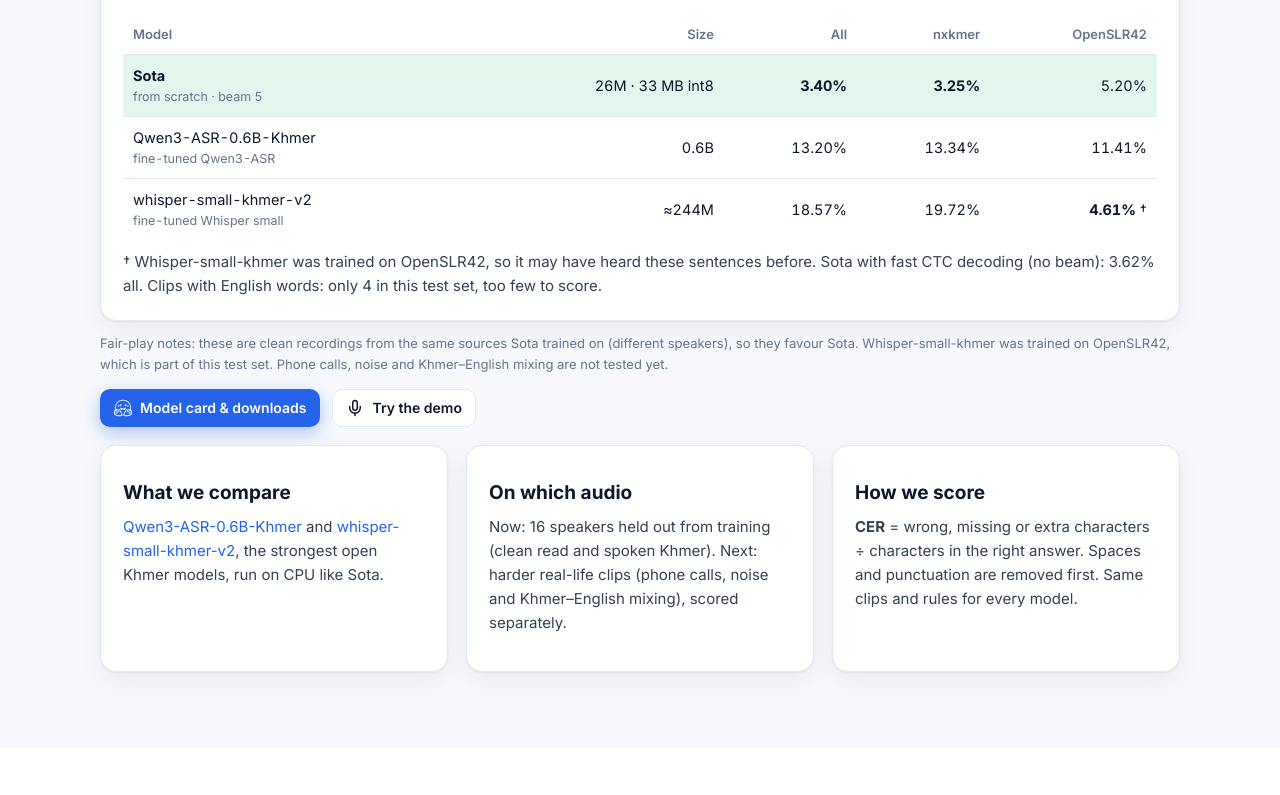
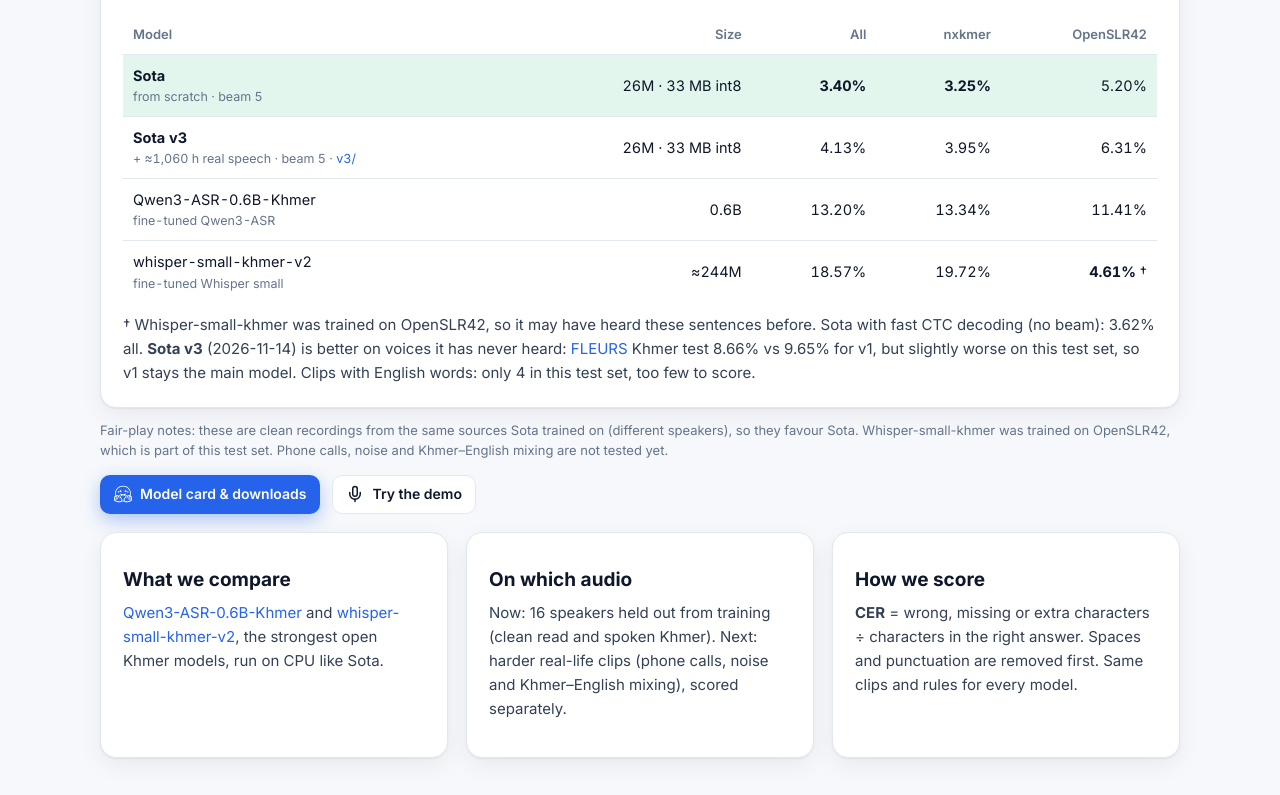
Before and after one commit to MuyleangIng/sota-web, a plain HTML site: page index.html in a window 1280 px wide. Shown: the part 4405-5200 px from the top of the page. Drawn offline with Linux system fonts and the light colour scheme; a web font is replaced by a local one.

Commit message:
Add Sota v3 results

```diff
--- a/index.html
+++ b/index.html
@@ -608,11 +608,12 @@ details.tbl th:first-child,details.tbl td:first-child{text-align:left}
       <div class="tscroll"><table class="btab">
         <tr><th>Model</th><th class="sz">Size</th><th>All</th><th>nxkmer</th><th>OpenSLR42</th></tr>
         <tr class="me"><td><b>Sota</b><small>from scratch · beam 5</small></td><td class="sz">26M · 33 MB int8</td><td><b>3.40%</b></td><td><b>3.25%</b></td><td>5.20%</td></tr>
+        <tr><td><b>Sota v3</b><small>+ ≈1,060 h real speech · beam 5 · <a href="https://huggingface.co/muyleanging/Sota-ASR-Khmer-ONNX/tree/main/v3" target="_blank" rel="noopener">v3/</a></small></td><td class="sz">26M · 33 MB int8</td><td>4.13%</td><td>3.95%</td><td>6.31%</td></tr>
         <tr><td>Qwen3-ASR-0.6B-Khmer<small>fine-tuned Qwen3-ASR</small></td><td class="sz">0.6B</td><td>13.20%</td><td>13.34%</td><td>11.41%</td></tr>
         <tr><td>whisper-small-khmer-v2<small>fine-tuned Whisper small</small></td><td class="sz">≈244M</td><td>18.57%</td><td>19.72%</td><td><b>4.61%</b>&nbsp;†</td></tr>
       </table></div>
       <p class="meta" style="margin:10px 0 0">† Whisper-small-khmer was trained on OpenSLR42, so it may have heard these sentences before.
-        Sota with fast CTC decoding (no beam): 3.62% all. Clips with English words: only 4 in this test set, too few to score.</p>
+        Sota with fast CTC decoding (no beam): 3.62% all. <b>Sota v3</b> (2026-11-14) is better on voices it has never heard: <a href="https://huggingface.co/datasets/google/fleurs" target="_blank" rel="noopener">FLEURS</a> Khmer test 8.66% vs 9.65% for v1, but slightly worse on this test set, so v1 stays the main model. Clips with English words: only 4 in this test set, too few to score.</p>
     </div>
     <p class="meta" style="margin-top:12px">Fair-play notes: these are clean recordings from the same sources Sota trained on (different speakers), so they favour Sota.
       Whisper-small-khmer was trained on OpenSLR42, which is part of this test set. Phone calls, noise and Khmer–English mixing are not tested yet.</p>
@@ -703,7 +704,7 @@ details.tbl th:first-child,details.tbl td:first-child{text-align:left}
         <tr><td><b><a href="https://huggingface.co/datasets/google/fleurs" target="_blank" rel="noopener">FLEURS</a></b><small>Google · reference voices · Conneau et al., 2022</small></td><td>CC BY 4.0</td></tr>
         <tr><td><b><a href="https://huggingface.co/datasets/seanghay/km-speech-corpus" target="_blank" rel="noopener">Khmer Speech Corpus</a></b><small>seanghay · reference voices</small></td><td>CC BY 4.0</td></tr>
         <tr><td><b><a href="https://huggingface.co/datasets/sengtha/iany-khmer-voice" target="_blank" rel="noopener">iAny Khmer Voice</a></b><small>sengtha / iAny community · reference voices</small></td><td>CC BY-SA 4.0</td></tr>
-        <tr><td><b><a href="https://huggingface.co/datasets/Digital-Divide-Data/khmer-speech-dataset" target="_blank" rel="noopener">Cultural Khmer ASR Dataset</a></b><small>Digital Divide Data · reference voices</small></td><td>CC BY-SA 4.0</td></tr>
+        <tr><td><b><a href="https://huggingface.co/datasets/Digital-Divide-Data/khmer-speech-dataset" target="_blank" rel="noopener">Cultural Khmer ASR Dataset</a></b><small>Digital Divide Data · reference voices · v3: ≈1,060 h real speech training</small></td><td>CC BY-SA 4.0</td></tr>
         <tr><td><b><a href="https://huggingface.co/datasets/espnet/yodas2" target="_blank" rel="noopener">YODAS2</a></b><small>ESPnet · reference voices · Li et al., ASRU 2023</small></td><td>CC BY 3.0</td></tr>
         <tr><td><b><a href="https://huggingface.co/datasets/rinabuoy/khm-asr-open" target="_blank" rel="noopener">khm-asr-open</a></b><small>rinabuoy · reference voices</small></td><td>not stated</td></tr>
         <tr><td><b><a href="https://huggingface.co/datasets/seanghay/khmer_grkpp_speech" target="_blank" rel="noopener">Khmer Speech of Phnom Penh Gendarmerie</a></b><small>seanghay · reference voices · published for research only</small></td><td>research only</td></tr>
```
